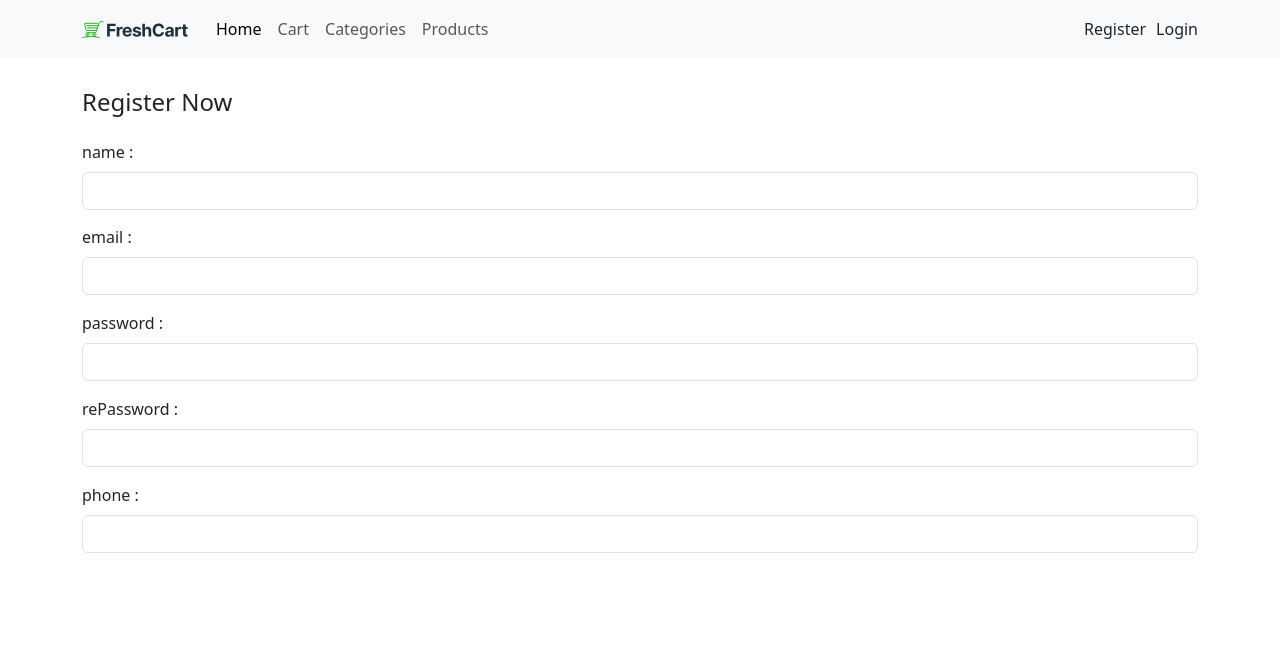
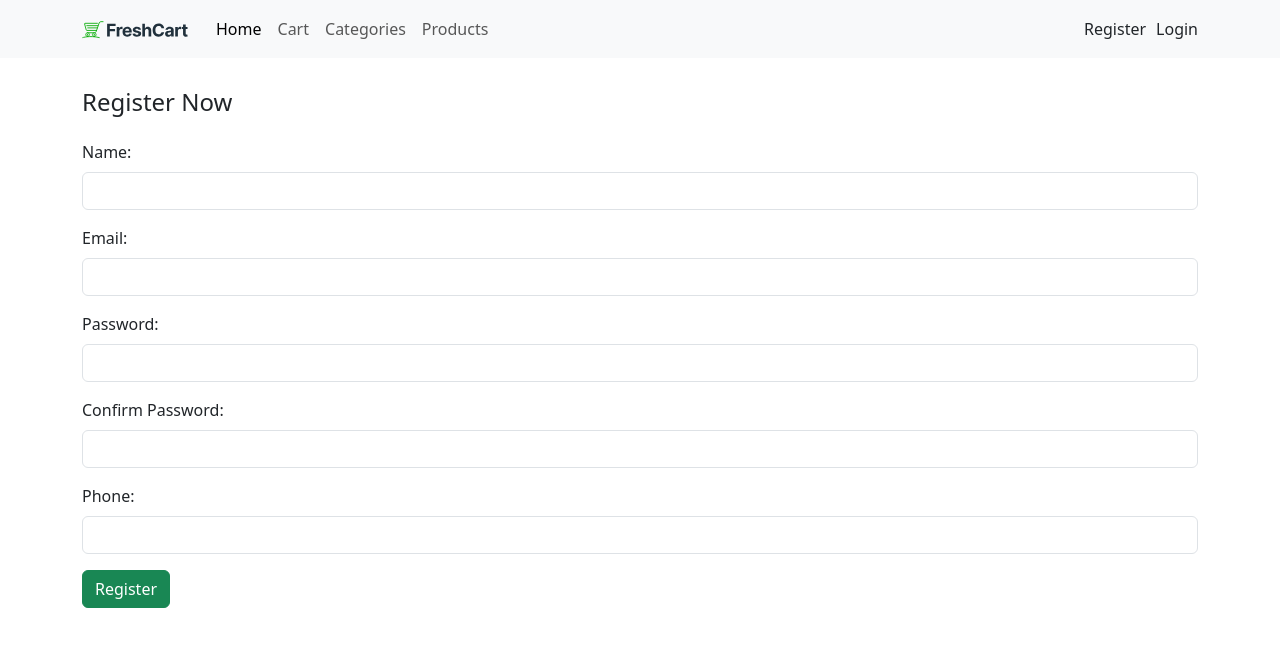
Before and after one commit to aliaa99511/React-Route-project, a React (Create React App) app in the folder react_route_project/: page /register in a window 1280 px wide. Shown: the top 646 px of the page. Built offline with nearby package versions, Linux system fonts and the light colour scheme; a web font is replaced by a local one.

Commit message:
init axios

```diff
--- a/react_route_project/src/App.css
+++ b/react_route_project/src/App.css
@@ -72,9 +72,9 @@ a:hover {
   margin-bottom: 24px;
 }
 
-.form-control {
+/* .form-control {
   margin-bottom: 15px;
-}
+} */
 
 /* navbar */
 .navContainer {
--- a/react_route_project/src/Pages/Register/Register.jsx
+++ b/react_route_project/src/Pages/Register/Register.jsx
@@ -1,36 +1,259 @@
 import React from "react";
 import { useFormik } from 'formik';
+import axios from "axios";
 
 const Register = () => {
+    const handleRegisterSubmit = async (values) => {
+        try {
+            const response = await axios.post('https://ecommerce.routemisr.com/api/v1/auth/signup', values);
+            console.log('Response:', response.data);
+        } catch (error) {
+            console.error('Error:', error.response ? error.response.data : error.message);
+        }
+    };
 
+    const validate = (values) => {
+        const errors = {};
+
+        if (!values.name) {
+            errors.name = "Required";
+        } else if (values.name.length < 4) {
+            errors.name = 'Must be 4 characters or more';
+        }
+
+        if (!values.email) {
+            errors.email = "Required";
+        } else if (!/^[A-Z0-9._%+-]+@[A-Z0-9.-]+\.[A-Z]{2,4}$/i.test(values.email)) {
+            errors.email = 'Invalid email address';
+        }
+
+        if (!values.password) {
+            errors.password = "Required";
+        } else if (values.password.length < 8) {
+            errors.password = 'Must be 8 characters or more';
+        }
+
+        if (!values.rePassword) {
+            errors.rePassword = "Required";
+        } else if (values.rePassword !== values.password) {
+            errors.rePassword = 'Passwords must match';
+        }
+
+        if (!values.phone) {
+            errors.phone = "Required";
+        } else if (!/^\(?\d{3}\)?[-.\s]?\d{3}[-.\s]?\d{4}$/.test(values.phone)) {
+            errors.phone = 'Invalid phone number format';
+        }
+
+        return errors;
+    };
+
+    const formik = useFormik({
+        initialValues: {
+            name: "",
+            email: "",
+            password: "",
+            rePassword: "",
+            phone: ""
+        },
+        validate,
+        onSubmit: handleRegisterSubmit,
+    });
 
     return (
         <div className="register mt-30">
             <h4 className="mb-25">Register Now</h4>
-            <form>
-                <div>
-                    <label htmlFor="name" className="form-label">name :</label>
-                    <input type="name" className="form-control" id="name" />
+            <form onSubmit={formik.handleSubmit}>
+                <div className={`mb-3 ${formik.touched.name && formik.errors.name ? 'has-error' : ''}`}>
+                    <label htmlFor="name" className="form-label">Name:</label>
+                    <input
+                        type="text"
+                        className={`form-control ${formik.touched.name && formik.errors.name ? 'is-invalid' : ''}`}
+                        id="name"
+                        {...formik.getFieldProps('name')}
+                    />
+                    <div className="invalid-feedback">
+                        {formik.touched.name && formik.errors.name ? formik.errors.name : ''}
+                    </div>
                 </div>
-                <div className="mb-3">
-                    <label htmlFor="email" className="form-label">email :</label>
-                    <input type="email" className="form-control" id="email" />
+                <div className={`mb-3 ${formik.touched.email && formik.errors.email ? 'has-error' : ''}`}>
+                    <label htmlFor="email" className="form-label">Email:</label>
+                    <input
+                        type="email"
+                        className={`form-control ${formik.touched.email && formik.errors.email ? 'is-invalid' : ''}`}
+                        id="email"
+                        {...formik.getFieldProps('email')}
+                    />
+                    <div className="invalid-feedback">
+                        {formik.touched.email && formik.errors.email ? formik.errors.email : ''}
+                    </div>
                 </div>
-                <div className="mb-3">
-                    <label htmlFor="exampleFormContropasswordlInput1" className="form-label">password :</label>
-                    <input type="password" className="form-control" id="password" />
+                <div className={`mb-3 ${formik.touched.password && formik.errors.password ? 'has-error' : ''}`}>
+                    <label htmlFor="password" className="form-label">Password:</label>
+                    <input
+                        type="password"
+                        className={`form-control ${formik.touched.password && formik.errors.password ? 'is-invalid' : ''}`}
+                        id="password"
+                        {...formik.getFieldProps('password')}
+                    />
+                    <div className="invalid-feedback">
+                        {formik.touched.password && formik.errors.password ? formik.errors.password : ''}
+                    </div>
                 </div>
-                <div className="mb-3">
-                    <label htmlFor="rePassword" className="form-label">rePassword :</label>
-                    <input type="password" className="form-control" id="rePassword" />
+                <div className={`mb-3 ${formik.touched.rePassword && formik.errors.rePassword ? 'has-error' : ''}`}>
+                    <label htmlFor="rePassword" className="form-label">Confirm Password:</label>
+                    <input
+                        type="password"
+                        className={`form-control ${formik.touched.rePassword && formik.errors.rePassword ? 'is-invalid' : ''}`}
+                        id="rePassword"
+                        {...formik.getFieldProps('rePassword')}
+                    />
+                    <div className="invalid-feedback">
+                        {formik.touched.rePassword && formik.errors.rePassword ? formik.errors.rePassword : ''}
+                    </div>
                 </div>
-                <div className="mb-3">
-                    <label htmlFor="phone" className="form-label">phone :</label>
-                    <input type="tel" className="form-control" id="phone" />
+                <div className={`mb-3 ${formik.touched.phone && formik.errors.phone ? 'has-error' : ''}`}>
+                    <label htmlFor="phone" className="form-label">Phone:</label>
+                    <input
+                        type="tel"
+                        className={`form-control ${formik.touched.phone && formik.errors.phone ? 'is-invalid' : ''}`}
+                        id="phone"
+                        {...formik.getFieldProps('phone')}
+                    />
+                    <div className="invalid-feedback">
+                        {formik.touched.phone && formik.errors.phone ? formik.errors.phone : ''}
+                    </div>
                 </div>
+                <button type="submit" className="btn btn-success">Register</button>
             </form>
         </div>
     );
 };
 
 export default Register;
+
+
+// import React from "react";
+// import { useFormik } from 'formik';
+
+// const Register = () => {
+//     const handleRegisterSubmit = (values) => {
+//         console.log('values', values);
+//     };
+
+//     const validate = (values) => {
+//         const errors = {};
+//         if (!values.name) {
+//             errors.name = "Required";
+//         } else if (values.name.length < 4) {
+//             errors.name = 'Must be 4 characters or more';
+//         }
+
+//         if (!values.email) {
+//             errors.email = "Required";
+//         } else if (!/^[A-Z0-9._%+-]+@[A-Z0-9.-]+\.[A-Z]{2,4}$/i.test(values.email)) {
+//             errors.email = 'Invalid email address';
+//         }
+
+//         if (!values.password) {
+//             errors.password = "Required";
+//         } else if (values.password.length < 8) {
+//             errors.password = 'Must be 8 characters or more';
+//         }
+
+//         if (!values.rePassword) {
+//             errors.rePassword = "Required";
+//         } else if (values.rePassword !== values.password) {
+//             errors.rePassword = 'Passwords must match';
+//         }
+
+//         if (!values.phone) {
+//             errors.phone = "Required";
+//         } else if (!/^\(?\d{3}\)?[-.\s]?\d{3}[-.\s]?\d{4}$/.test(values.phone)) {
+//             errors.phone = 'Invalid phone number format';
+//         }
+
+//         return errors;
+//     };
+
+//     const formik = useFormik({
+//         initialValues: {
+//             name: "",
+//             email: "",
+//             password: "",
+//             rePassword: "",
+//             phone: ""
+//         },
+//         validate,
+//         onSubmit: handleRegisterSubmit,
+//     });
+
+//     return (
+//         <div className="register mt-30">
+//             <h4 className="mb-25">Register Now</h4>
+//             <form onSubmit={formik.handleSubmit}>
+//                 <div className="mb-3">
+//                     <label htmlFor="name" className="form-label">Name:</label>
+//                     <input
+//                         type="text"
+//                         className={`form-control ${formik.touched.name && formik.errors.name ? 'is-invalid' : ''}`}
+//                         id="name"
+//                         value={formik.values.name}
+//                         onChange={formik.handleChange}
+//                         {...formik.getFieldProps('name')}
+//                     />
+//                     <div className="invalid-feedback">
+//                         {formik.touched.name && formik.errors.name ? formik.errors.name : ''}
+//                     </div>
+//                 </div>
+//                 <div className="mb-3">
+//                     <label htmlFor="email" className="form-label">Email:</label>
+//                     <input
+//                         type="email"
+//                         className="form-control"
+//                         id="email"
+//                         value={formik.values.email}
+//                         onChange={formik.handleChange}
+//                         {...formik.getFieldProps('email')}
+//                     />
+//                 </div>
+//                 <div className="mb-3">
+//                     <label htmlFor="password" className="form-label">Password:</label>
+//                     <input
+//                         type="password"
+//                         className="form-control"
+//                         id="password"
+//                         value={formik.values.password}
+//                         onChange={formik.handleChange}
+//                         {...formik.getFieldProps('password')}
+//                     />
+//                 </div>
+//                 <div className="mb-3">
+//                     <label htmlFor="rePassword" className="form-label">Confirm Password:</label>
+//                     <input
+//                         type="password"
+//                         className="form-control"
+//                         id="rePassword"
+//                         value={formik.values.rePassword}
+//                         onChange={formik.handleChange}
+//                         {...formik.getFieldProps('rePassword')}
+//                     />
+//                 </div>
+//                 <div className="mb-3">
+//                     <label htmlFor="phone" className="form-label">Phone:</label>
+//                     <input
+//                         type="tel"
+//                         className="form-control"
+//                         id="phone"
+//                         value={formik.values.phone}
+//                         onChange={formik.handleChange}
+//                         {...formik.getFieldProps('phone')}
+//                     />
+//                 </div>
+//                 <button type="submit" className="btn btn-success">Register</button>
+//             </form>
+//         </div>
+//     );
+// };
+
+// export default Register;
```
